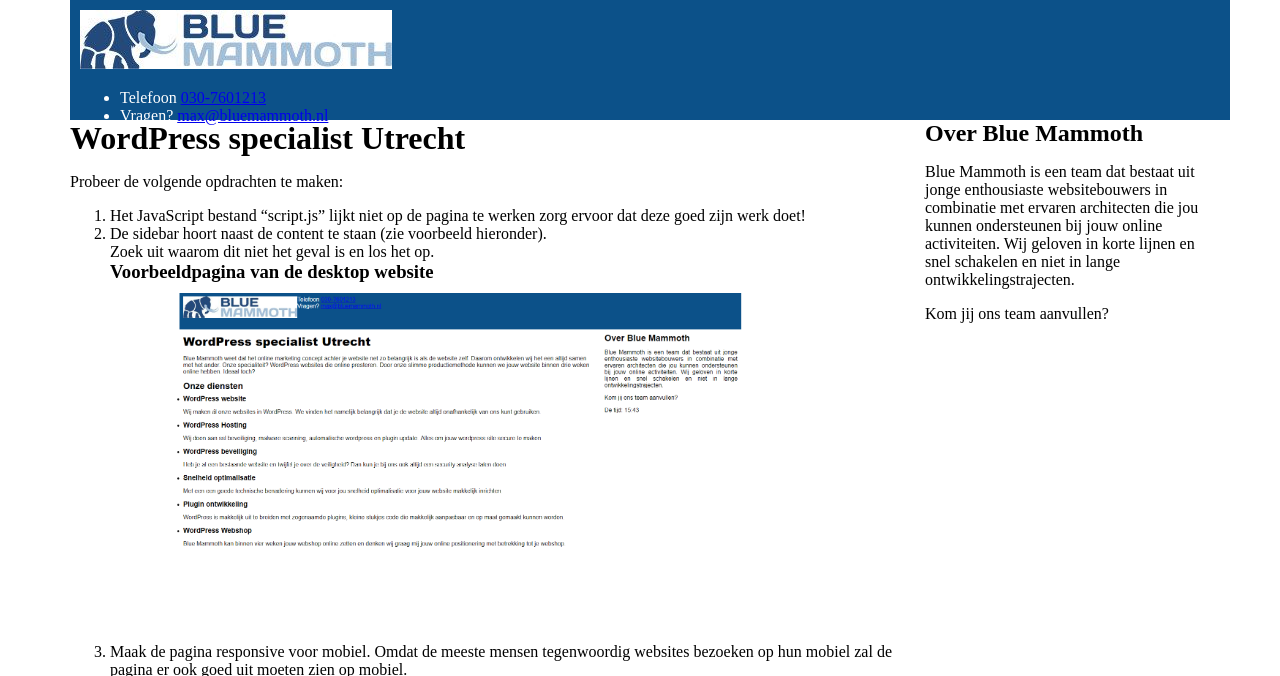
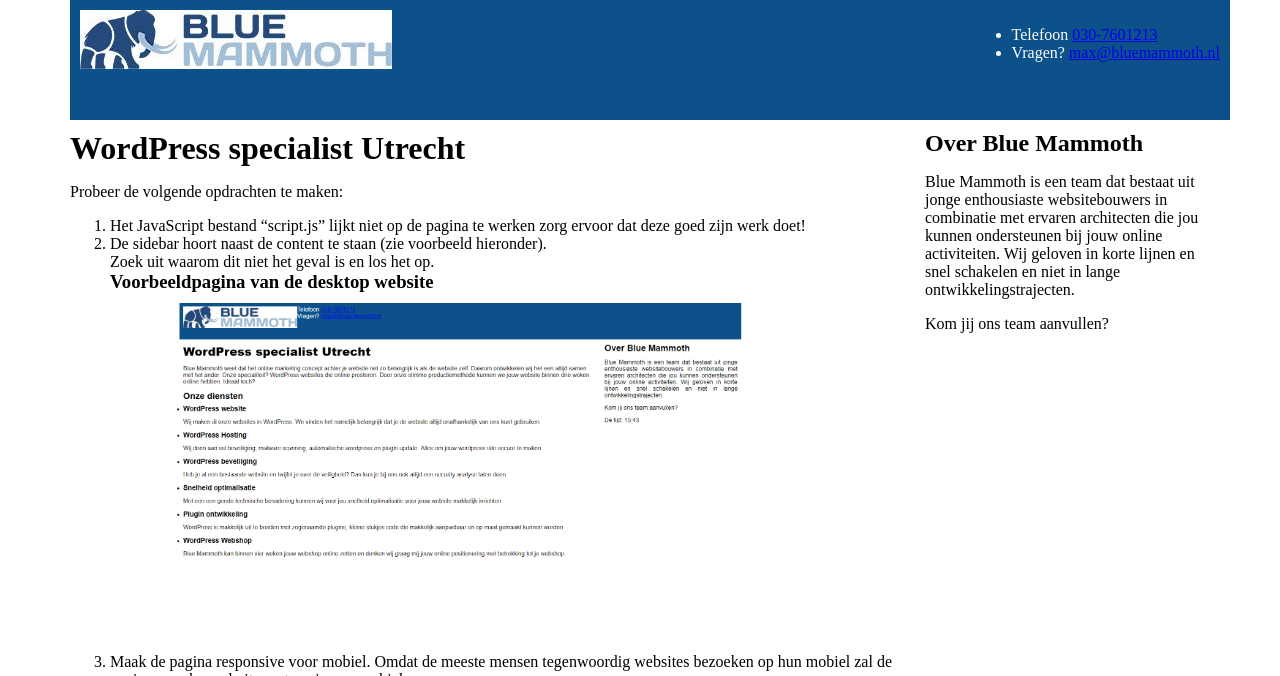
Before and after one commit to DaphneMol/stage_opdracht_frondend, a plain HTML site: page index.html in a window 1280 px wide. Shown: the top 676 px of the page. Drawn offline with nearby package versions, Linux system fonts and the light colour scheme.

Commit message:
opdracht_4

```diff
--- a/style.css
+++ b/style.css
@@ -26,14 +26,24 @@ h3 {
   padding: 10px;
 }
 
+.logo {
+  display: inline-block;
+}
+
+.header ul {
+  float: right;
+}
+
 .content {
   width: 75%;
   display: inline-block;
+  margin-top: 10px;
 }
 
 .sidebar {
   width: 25%;
   float: right;
+  margin-top: 10px;
 }
 
 @media only screen and (min-device-width: 375px) and (max-device-width: 667px) {
```
Also changed, not shown: 1 other file.
